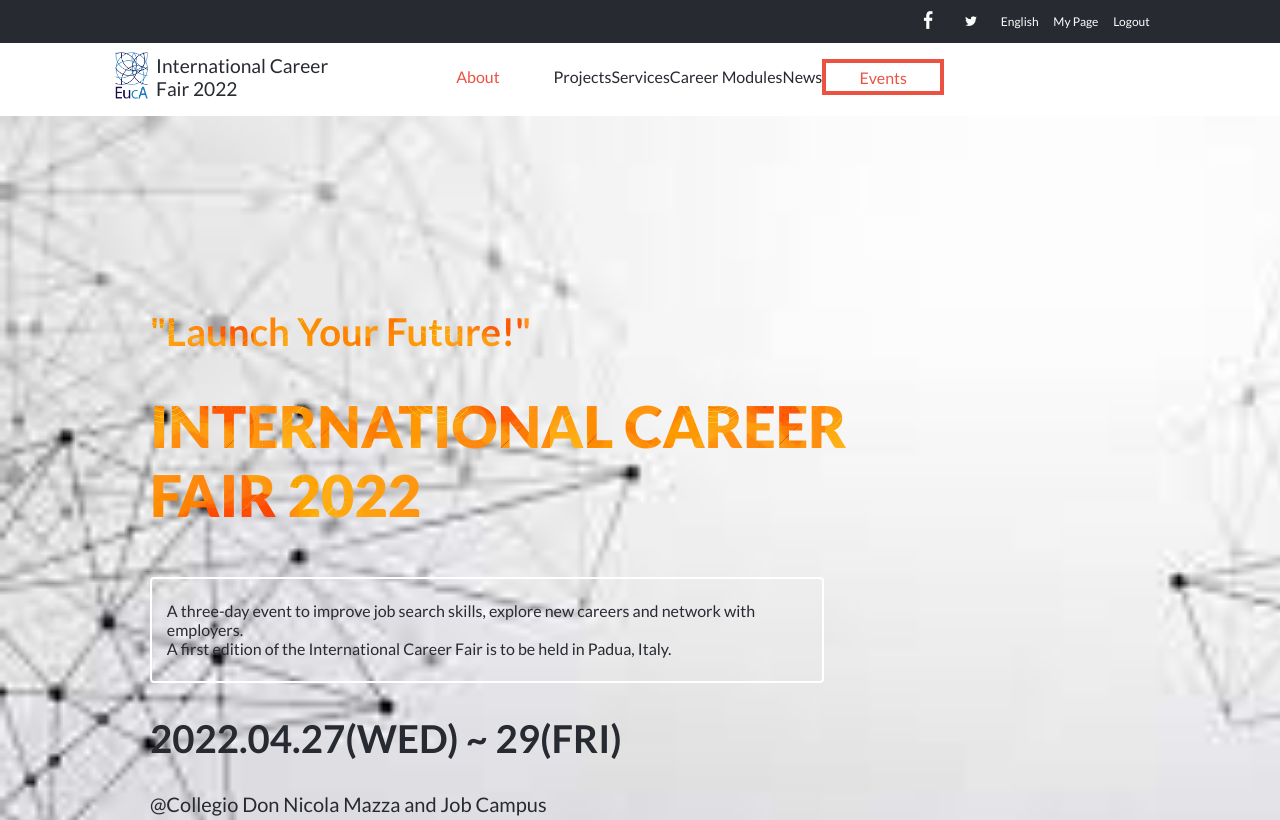
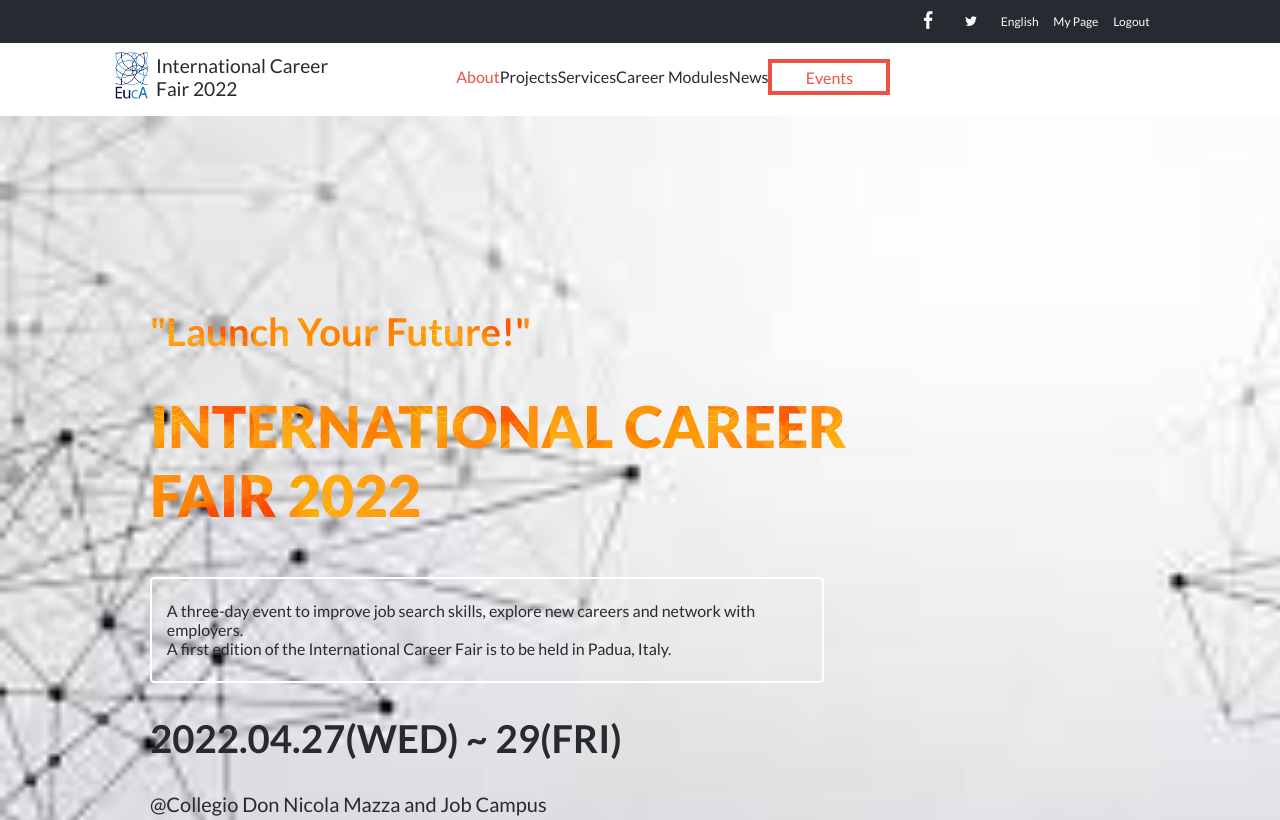
Before and after one commit to dlwub/Capstone-Project-I, a website: page index.html in a window 1280 px wide. Shown: the top 820 px of the page. Drawn offline with Linux system fonts and the light colour scheme.

Commit message:
Update inde.html file

```diff
--- a/index.html
+++ b/index.html
@@ -24,7 +24,7 @@
                     <h3 class="event-name">International Career <br/> Fair 2022</h3>
                 </div>
                 <div class="nav-two-text">
-                    <a href="about.html"><li><span class="about">About</span></li></a>
+                    <a href="about.html"><span class="about">About</span></a>
                     <a>Projects</a>
                     <a>Services</a>
                     <a>Career Modules</a>
```
